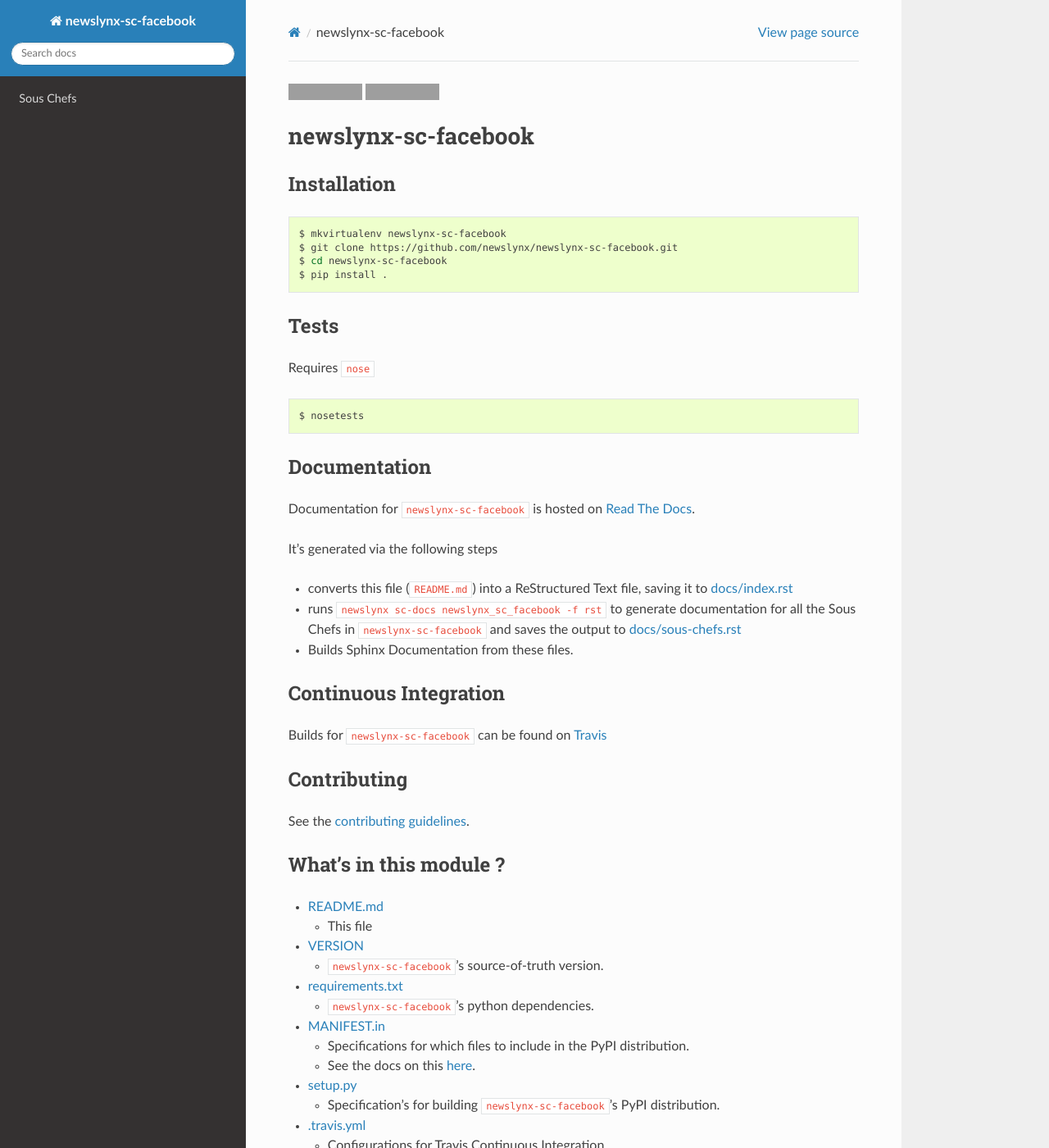
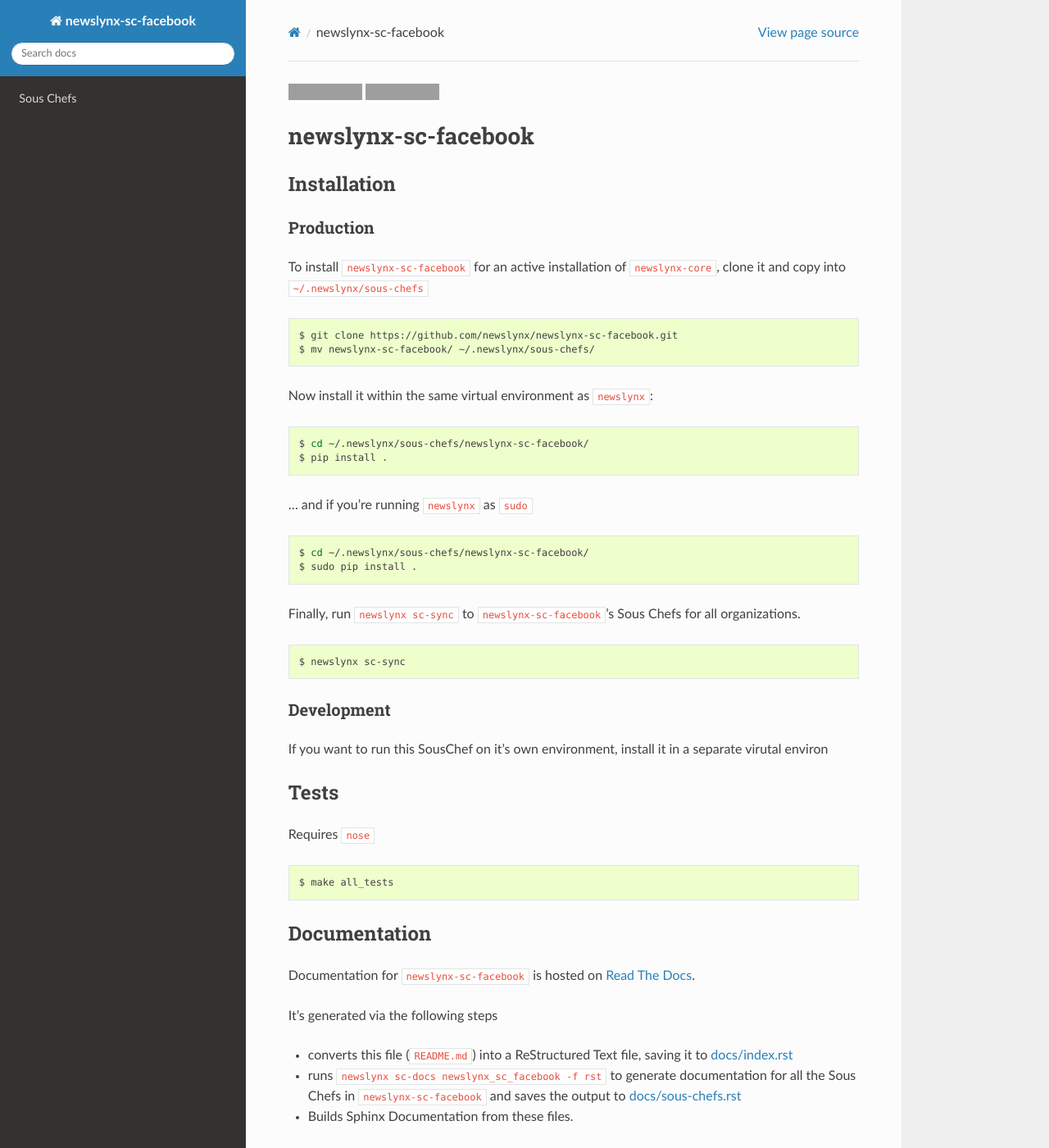
Before and after one commit to newslynx/newslynx-sc-facebook, a Sphinx documentation site: the page built from docs/index.rst, in a window 1280 px wide and 1400 px high. Shown: the whole window at 82% size. Built offline with Sphinx 7.4.7 and the Read the Docs theme 2.0.0, drawn with Linux system fonts in a browser that asks for light colours; pages that are not in the unit, such as notebooks, are missing from menus; grey boxes are pictures that could not be loaded.

Commit message:
=Auto update at `date`

```diff
--- a/docs/index.rst
+++ b/docs/index.rst
@@ -6,12 +6,43 @@
 Installation
 ------------
 
+Production
+~~~~~~~~~~
+
+To install ``newslynx-sc-facebook`` for an active installation of
+``newslynx-core``, clone it and copy into ``~/.newslynx/sous-chefs``
+
 .. code:: bash
 
-    $ mkvirtualenv newslynx-sc-facebook
     $ git clone https://github.com/newslynx/newslynx-sc-facebook.git
-    $ cd newslynx-sc-facebook
+    $ mv newslynx-sc-facebook/ ~/.newslynx/sous-chefs/
+
+Now install it within the same virtual environment as ``newslynx``:
+
+.. code:: bash
+
+    $ cd ~/.newslynx/sous-chefs/newslynx-sc-facebook/
     $ pip install .
+
+... and if you're running ``newslynx`` as ``sudo``
+
+.. code:: bash
+
+    $ cd ~/.newslynx/sous-chefs/newslynx-sc-facebook/
+    $ sudo pip install .
+
+Finally, run ``newslynx sc-sync`` to ``newslynx-sc-facebook``'s Sous
+Chefs for all organizations.
+
+.. code:: bash
+
+    $ newslynx sc-sync
+
+Development
+~~~~~~~~~~~
+
+If you want to run this SousChef on it's own environment, install it in
+a separate virutal environ
 
 Tests
 -----
@@ -20,7 +51,7 @@
 
 .. code:: bash
 
-    $ nosetests
+    $ make all_tests
 
 Documentation
 -------------
```
Also changed, not shown: README.md (+30 -3 lines).
